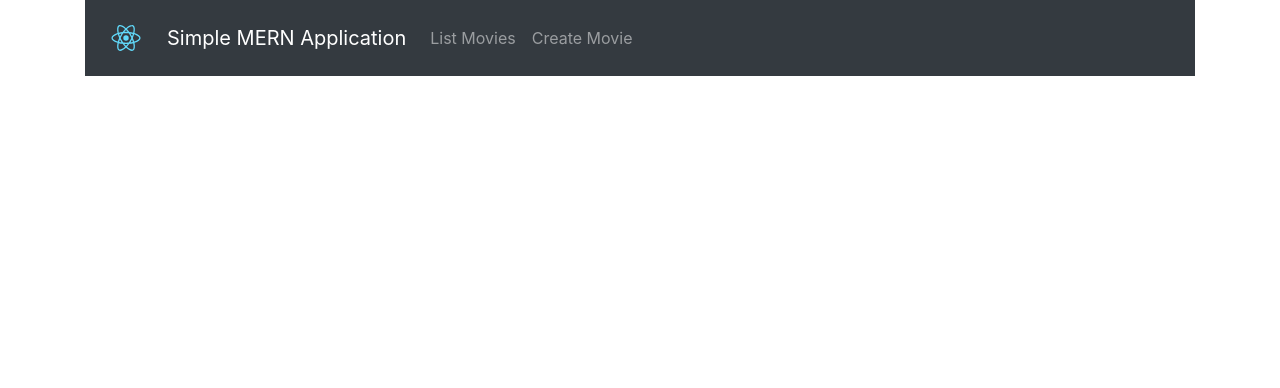
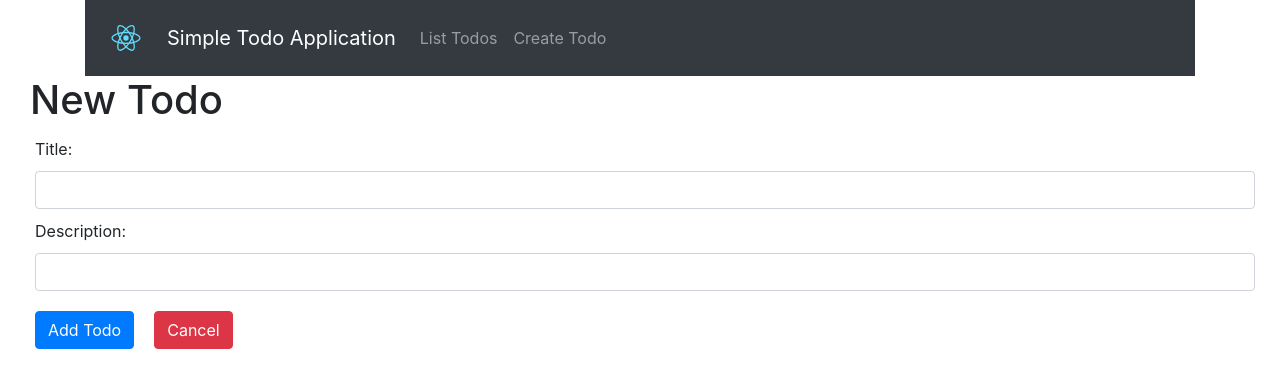
Before and after one commit to dogukanarat/Dictionary, a React (Create React App) app in the folder frontend/: page /todo/create in a window 1280 px wide. Shown: the top 388 px of the page. Built offline with nearby package versions, Linux system fonts and the light colour scheme.

Commit message:
Fix fronend backend and database connection

```diff
--- a/frontend/src/api/index.js
+++ b/frontend/src/api/index.js
@@ -1,21 +1,15 @@
 import axios from 'axios'
 
 const api = axios.create({
-    baseURL: 'http://localhost:5000/api',
+    baseURL: 'http://localhost:5000',
 })
 
-export const insertMovie = payload => api.post(`/movie`, payload)
-export const getAllMovies = () => api.get(`/movies`)
-export const updateMovieById = (id, payload) => api.put(`/movie/${id}`, payload)
-export const deleteMovieById = id => api.delete(`/movie/${id}`)
-export const getMovieById = id => api.get(`/movie/${id}`)
+export const insertTodo = payload => api.post(`/newtodo`, payload)
+export const getAllTodo = () => api.get(`/listtodo`)
 
 const apis = {
-    insertMovie,
-    getAllMovies,
-    updateMovieById,
-    deleteMovieById,
-    getMovieById,
+    insertTodo,
+    getAllTodo,
 }
 
 export default apis
--- a/frontend/src/app/index.js
+++ b/frontend/src/app/index.js
@@ -2,7 +2,7 @@ import React from 'react'
 import { BrowserRouter as Router, Route, Switch } from 'react-router-dom'
 
 import { NavBar } from '../components'
-import { MoviesList, MoviesInsert, MoviesUpdate } from '../pages'
+import { TodoList, TodoInsert } from '../pages'
 
 import 'bootstrap/dist/css/bootstrap.min.css'
 
@@ -11,13 +11,8 @@ function App() {
         <Router>
             <NavBar />
             <Switch>
-                <Route path="/movies/list" exact component={MoviesList} />
-                <Route path="/movies/create" exact component={MoviesInsert} />
-                <Route
-                    path="/movies/update/:id"
-                    exact
-                    component={MoviesUpdate}
-                />
+                <Route path="/todo/list" exact component={TodoList} />
+                <Route path="/todo/create" exact component={TodoInsert} />
             </Switch>
         </Router>
     )
--- a/frontend/src/components/Links.jsx
+++ b/frontend/src/components/Links.jsx
@@ -19,18 +19,18 @@ class Links extends Component {
         return (
             <React.Fragment>
                 <Link to="/" className="navbar-brand">
-                    Simple MERN Application
+                    Simple Todo Application
                 </Link>
                 <Collapse>
                     <List>
                         <Item>
-                            <Link to="/movies/list" className="nav-link">
-                                List Movies
+                            <Link to="/todo/list" className="nav-link">
+                                List Todos
                             </Link>
                         </Item>
                         <Item>
-                            <Link to="/movies/create" className="nav-link">
-                                Create Movie
+                            <Link to="/todo/create" className="nav-link">
+                                Create Todo
                             </Link>
                         </Item>
                     </List>
--- a/frontend/src/pages/MoviesInsert.jsx
+++ /dev/null
@@ -1,121 +0,0 @@
-import React, { Component } from 'react'
-import api from '../api'
-
-import styled from 'styled-components'
-
-const Title = styled.h1.attrs({
-    className: 'h1',
-})``
-
-const Wrapper = styled.div.attrs({
-    className: 'form-group',
-})`
-    margin: 0 30px;
-`
-
-const Label = styled.label`
-    margin: 5px;
-`
-
-const InputText = styled.input.attrs({
-    className: 'form-control',
-})`
-    margin: 5px;
-`
-
-const Button = styled.button.attrs({
-    className: `btn btn-primary`,
-})`
-    margin: 15px 15px 15px 5px;
-`
-
-const CancelButton = styled.a.attrs({
-    className: `btn btn-danger`,
-})`
-    margin: 15px 15px 15px 5px;
-`
-
-class MoviesInsert extends Component {
-    constructor(props) {
-        super(props)
-
-        this.state = {
-            name: '',
-            rating: '',
-            time: '',
-        }
-    }
-
-    handleChangeInputName = async event => {
-        const name = event.target.value
-        this.setState({ name })
-    }
-
-    handleChangeInputRating = async event => {
-        const rating = event.target.validity.valid
-            ? event.target.value
-            : this.state.rating
-
-        this.setState({ rating })
-    }
-
-    handleChangeInputTime = async event => {
-        const time = event.target.value
-        this.setState({ time })
-    }
-
-    handleIncludeMovie = async () => {
-        const { name, rating, time } = this.state
-        const arrayTime = time.split('/')
-        const payload = { name, rating, time: arrayTime }
-
-        await api.insertMovie(payload).then(res => {
-            window.alert(`Movie inserted successfully`)
-            this.setState({
-                name: '',
-                rating: '',
-                time: '',
-            })
-        })
-    }
-
-    render() {
-        const { name, rating, time } = this.state
-        return (
-            <Wrapper>
-                <Title>Create Movie</Title>
-
-                <Label>Name: </Label>
-                <InputText
-                    type="text"
-                    value={name}
-                    onChange={this.handleChangeInputName}
-                />
-
-                <Label>Rating: </Label>
-                <InputText
-                    type="number"
-                    step="0.1"
-                    lang="en-US"
-                    min="0"
-                    max="10"
-                    pattern="[0-9]+([,\.][0-9]+)?"
-                    value={rating}
-                    onChange={this.handleChangeInputRating}
-                />
-
-                <Label>Time: </Label>
-                <InputText
-                    type="text"
-                    value={time}
-                    onChange={this.handleChangeInputTime}
-                />
-
-                <Button onClick={this.handleIncludeMovie}>Add Movie</Button>
-                <CancelButton href={'/movies/list'}>Cancel</CancelButton>
-            </Wrapper>
-        )
-    }
-}
-
-export default MoviesInsert
--- /dev/null
+++ b/frontend/src/pages/TodoInsert.jsx
@@ -0,0 +1,103 @@
+import React, { Component } from 'react'
+import api from '../api'
+
+import styled from 'styled-components'
+
+const Title = styled.h1.attrs({
+    className: 'h1',
+})``
+
+const Wrapper = styled.div.attrs({
+    className: 'form-group',
+})`
+    margin: 0 30px;
+`
+
+const Label = styled.label`
+    margin: 5px;
+`
+
+const InputText = styled.input.attrs({
+    className: 'form-control',
+})`
+    margin: 5px;
+`
+
+const Button = styled.button.attrs({
+    className: `btn btn-primary`,
+})`
+    margin: 15px 15px 15px 5px;
+`
+
+const CancelButton = styled.a.attrs({
+    className: `btn btn-danger`,
+})`
+    margin: 15px 15px 15px 5px;
+`
+
+class TodoInsert extends Component {
+    constructor(props) {
+        super(props)
+
+        this.state = {
+            title: '',
+            description: '',
+        }
+    }
+
+    handleChangeTitle = async event => {
+        const title = event.target.value
+        this.setState({ title })
+    }
+
+    handleChangeDescription = async event => {
+        const description = event.target.value
+        this.setState({ description })
+    }
+
+    handleNewTodo = async () => {
+        const { title, description } = this.state
+        const payload =
+        {
+            "title": title,
+            "description": description,
+            "completed": true
+        }
+
+        await api.insertTodo(payload).then(res => {
+            window.alert(`Movie inserted successfully`)
+            this.setState({
+                title: '',
+                description: '',
+            })
+        })
+    }
+
+    render() {
+        const { title, description } = this.state
+        return (
+            <Wrapper>
+                <Title>New Todo</Title>
+
+                <Label>Title: </Label>
+                <InputText
+                    type="text"
+                    value={title}
+                    onChange={this.handleChangeTitle}
+                />
+
+                <Label>Description: </Label>
+                <InputText
+                    type="text"
+                    value={description}
+                    onChange={this.handleChangeDescription}
+                />
+
+                <Button onClick={this.handleNewTodo}>Add Todo</Button>
+                <CancelButton href={'/movies/list'}>Cancel</CancelButton>
+            </Wrapper>
+        )
+    }
+}
+
+export default TodoInsert
--- a/frontend/src/pages/MoviesList.jsx
+++ b/frontend/src/pages/TodoList.jsx
@@ -1,7 +1,6 @@
 import React, { Component } from 'react'
 import ReactTable from 'react-table'
 import api from '../api'
-
 import styled from 'styled-components'
 
 import 'react-table/react-table.css'
@@ -51,11 +50,11 @@ class DeleteMovie extends Component {
     }
 }
 
-class MoviesList extends Component {
+class TodoList extends Component {
     constructor(props) {
         super(props)
         this.state = {
-            movies: [],
+            todos: [],
             columns: [],
             isLoading: false,
         }
@@ -64,17 +63,17 @@ class MoviesList extends Component {
     componentDidMount = async () => {
         this.setState({ isLoading: true })
 
-        await api.getAllMovies().then(movies => {
+        await api.getAllTodo().then(todos => {
             this.setState({
-                movies: movies.data.data,
+                todos: todos.data,
                 isLoading: false,
             })
         })
     }
 
     render() {
-        const { movies, isLoading } = this.state
-        console.log('TCL: MoviesList -> render -> movies', movies)
+        const { todos, isLoading } = this.state
+        console.log('TCL: TodoList -> render -> todos', todos)
 
         const columns = [
             {
@@ -83,46 +82,19 @@ class MoviesList extends Component {
                 filterable: true,
             },
             {
-                Header: 'Name',
-                accessor: 'name',
+                Header: 'Title',
+                accessor: 'title',
                 filterable: true,
             },
             {
-                Header: 'Rating',
-                accessor: 'rating',
+                Header: 'Description',
+                accessor: 'description',
                 filterable: true,
-            },
-            {
-                Header: 'Time',
-                accessor: 'time',
-                Cell: props => <span>{props.value.join(' / ')}</span>,
-            },
-            {
-                Header: '',
-                accessor: '',
-                Cell: function(props) {
-                    return (
-                        <span>
-                            <DeleteMovie id={props.original._id} />
-                        </span>
-                    )
-                },
-            },
-            {
-                Header: '',
-                accessor: '',
-                Cell: function(props) {
-                    return (
-                        <span>
-                            <UpdateMovie id={props.original._id} />
-                        </span>
-                    )
-                },
             },
         ]
 
         let showTable = true
-        if (!movies.length) {
+        if (!todos.length) {
             showTable = false
         }
 
@@ -130,7 +102,7 @@ class MoviesList extends Component {
             <Wrapper>
                 {showTable && (
                     <ReactTable
-                        data={movies}
+                        data={todos}
                         columns={columns}
                         loading={isLoading}
                         defaultPageSize={10}
@@ -143,4 +115,4 @@ class MoviesList extends Component {
     }
 }
 
-export default MoviesList
+export default TodoList
--- a/frontend/src/pages/index.js
+++ b/frontend/src/pages/index.js
@@ -1,5 +1,4 @@
-import MoviesList from './MoviesList'
-import MoviesInsert from './MoviesInsert'
-import MoviesUpdate from './MoviesUpdate'
+import TodoList from './TodoList'
+import TodoInsert from './TodoInsert'
 
-export { MoviesList, MoviesInsert, MoviesUpdate }
+export { TodoList, TodoInsert }
```
